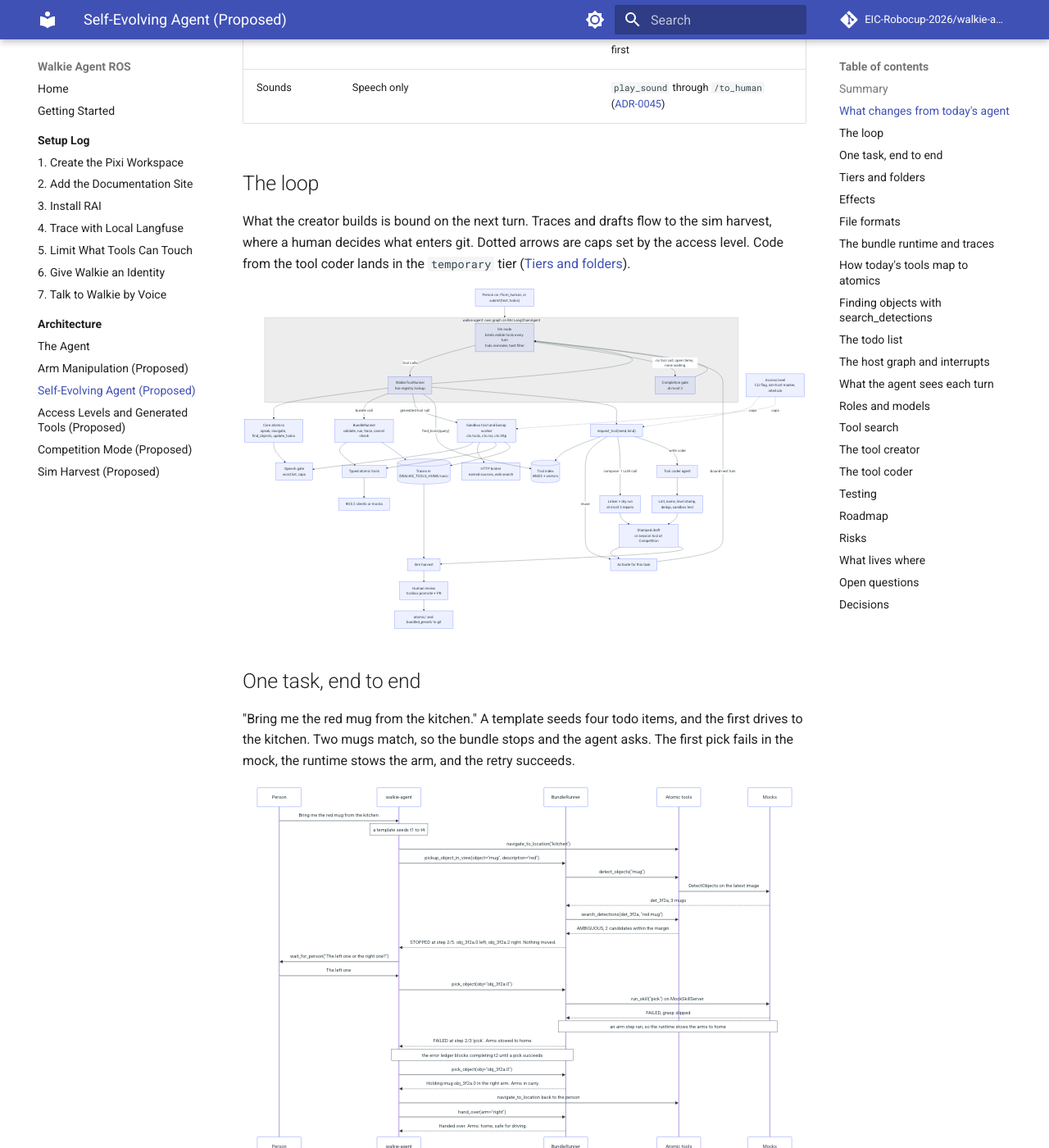
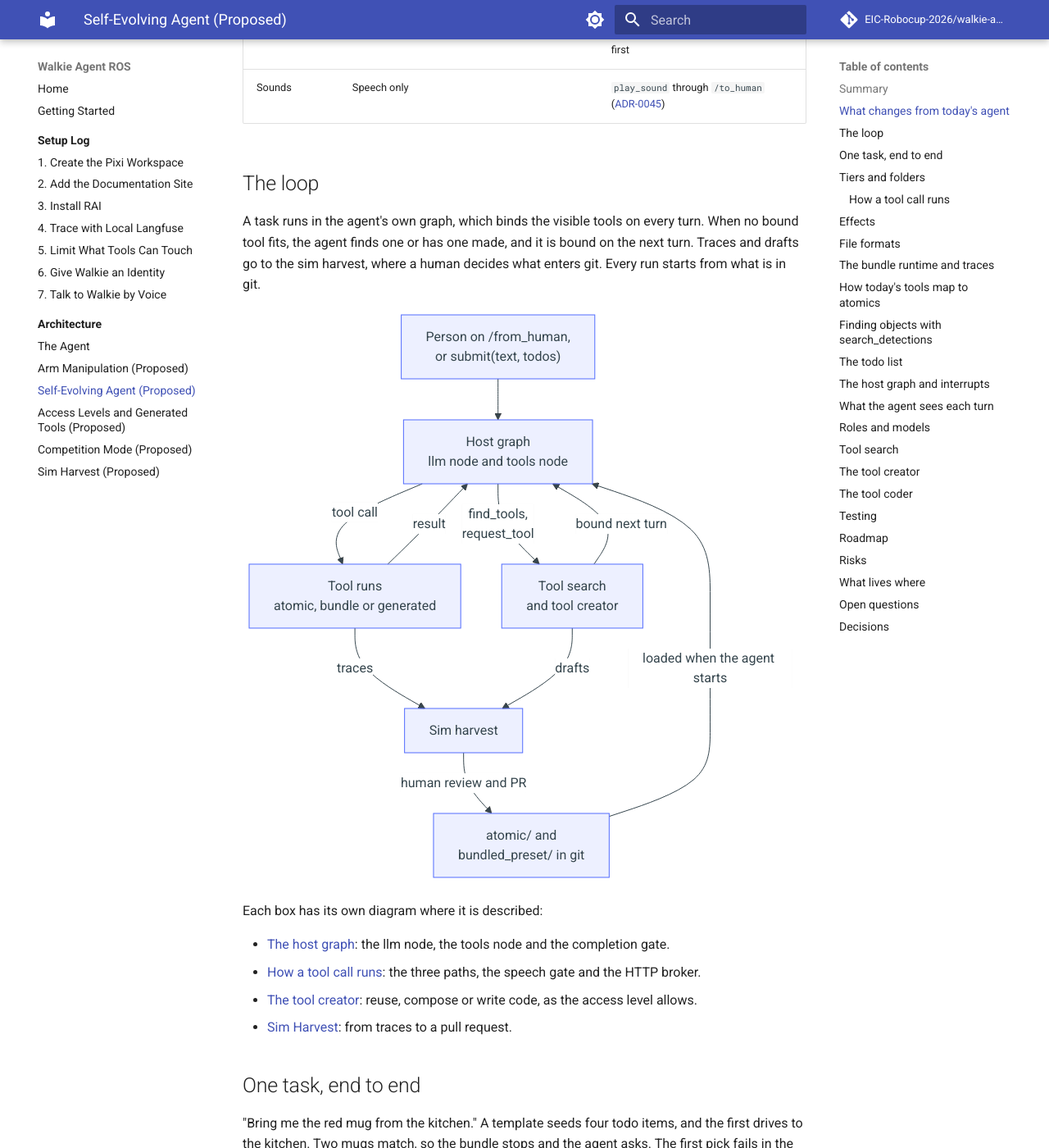
Before and after one commit to EIC-Robocup-2026/walkie-agent-ros, an MkDocs documentation site: the page built from docs/architecture/self-evolving-agent.md, in a window 1280 px wide and 1400 px high, scrolled down 1479 px. Shown: the whole window at 82% size. Built offline with MkDocs 1.6.1 and Material for MkDocs 9.7.7, drawn with Linux system fonts in a browser that asks for light colours; comment, search, counter and statistics services are not loaded; some of the changed text lies outside the part shown.

Commit message:
docs: split the self-evolving agent loop diagram into an overview and three focused diagrams
The single loop flowchart mixed the host graph, tool dispatch, tool
creation, access-level caps and the harvest in 27 edges. It is now a
small overview, with detailed diagrams placed beside the sections that
describe them: the host graph, how a tool call runs (new subsection
under Tiers and folders) and the tool creator.

````diff
--- a/docs/architecture/self-evolving-agent.md
+++ b/docs/architecture/self-evolving-agent.md
@@ -48,43 +48,34 @@ competition rules on [Competition Mode](competition.md), promotion on
 
 ## The loop
 
-What the creator builds is bound on the next turn. Traces and drafts flow
-to the sim harvest, where a human decides what enters git. Dotted arrows
-are caps set by the access level. Code from the tool coder lands in the
-`temporary` tier ([Tiers and folders](#tiers-and-folders)).
+A task runs in the agent's own graph, which binds the visible tools on
+every turn. When no bound tool fits, the agent finds one or has one made,
+and it is bound on the next turn. Traces and drafts go to the sim harvest,
+where a human decides what enters git. Every run starts from what is in
+git.
 
 ```mermaid
 flowchart TD
-    OP["Person on /from_human, or submit(text, todos)"] --> WA
-    subgraph WA["walkie-agent: own graph on RAI LangChainAgent"]
-        LLM["llm node<br/>binds visible tools every turn<br/>todo reminder, taint filter"] -->|tool calls| TR["WalkieToolRunner<br/>live registry lookup"]
-        TR --> LLM
-        LLM -->|"no tool call, open items, none waiting"| GATE["Completion gate<br/>at most 2"]
-        GATE --> LLM
-    end
-    LVL["Access level<br/>CLI flag, sim-host marker, interlock"] -.->|caps| RQ & HOST
-    TR --> CORE["Core atomics<br/>speak, navigate, find_objects, update_todos"]
-    TR -->|bundle call| RUN["BundleRunner<br/>validate, run, trace, cancel check"]
-    TR -->|generated tool call| HOST["Sandbox host and bwrap worker<br/>ctx.tools, ctx.ros, ctx.http"]
-    CORE & HOST --> SG["Speech gate<br/>word list, caps"]
-    HOST --> WEB["HTTP broker<br/>named sources, web search"]
-    RUN & HOST --> ATOM["Typed atomic tools"]
-    ATOM --> BE["ROS 2 clients or mocks"]
-    TR -->|"find_tools(query)"| IDX[("Tool index<br/>BM25 + vectors")]
-    TR --> RQ["request_tool(need, kind)"]
-    RQ --> IDX
-    RQ -->|reuse| ACT["Activate for this task"]
-    RQ -->|"compose: 1 LLM call"| LINK["Linker + dry run<br/>at most 2 repairs"]
-    RQ -->|write code| CODER["Tool coder agent"]
-    CODER --> LINT["Lint, name, level stamp,<br/>dedup, sandbox test"]
-    LINK & LINT --> DRAFT["Stamped draft<br/>or session tool at Competition"]
-    DRAFT --> ACT
-    ACT -->|bound next turn| LLM
-    RUN & HOST --> TRACES[("Traces in $WALKIE_TOOLS_HOME/runs/")]
-    TRACES & DRAFT --> HV["Sim harvest"]
-    HV --> HUMAN["Human review<br/>toolbox promote + PR"]
-    HUMAN --> GIT["atomic/ and bundled_preset/ in git"]
+    P["Person on /from_human,<br/>or submit(text, todos)"] --> HG["Host graph<br/>llm node and tools node"]
+    HG -->|"tool call"| RUN["Tool runs<br/>atomic, bundle or generated"]
+    RUN -->|"result"| HG
+    HG -->|"find_tools,<br/>request_tool"| NEW["Tool search<br/>and tool creator"]
+    NEW -->|"bound next turn"| HG
+    RUN -->|"traces"| HV["Sim harvest"]
+    NEW -->|"drafts"| HV
+    HV -->|"human review and PR"| GIT["atomic/ and<br/>bundled_preset/ in git"]
+    GIT -->|"loaded when the agent starts"| HG
 ```
+
+Each box has its own diagram where it is described:
+
+- [The host graph](#the-host-graph-and-interrupts): the llm node, the
+  tools node and the completion gate.
+- [How a tool call runs](#how-a-tool-call-runs): the three paths, the
+  speech gate and the HTTP broker.
+- [The tool creator](#the-tool-creator): reuse, compose or write code, as
+  the access level allows.
+- [Sim Harvest](harvest.md#pipeline): from traces to a pull request.
 
 ## One task, end to end
 
@@ -152,6 +143,27 @@ no generated file, so a sim draft cannot reach a competition by accident.
 Today's `navigation.py`, `memory.py` and `speech.py` gain a typed `core()`
 in place and keep their sentences. The registry scans them and
 `tools/atomic/`, so there is one catalogue without a large file move.
+
+### How a tool call runs
+
+`WalkieToolRunner` sends each call down one of three paths. Everything
+spoken passes the [speech gate](competition.md#speech-gate). Generated code
+reaches tools, ROS and the web only through a `ctx` that the parent checks
+on every call ([The shared ctx API](access-levels.md#the-shared-ctx-api)).
+
+```mermaid
+flowchart TD
+    TR["WalkieToolRunner"] -->|"atomic"| ATOM["Atomic tools<br/>typed, reviewed, in git"]
+    TR -->|"bundle"| RUN["BundleRunner<br/>checks, runs and traces each step"]
+    TR -->|"generated Python"| HOST["Sandbox host<br/>bwrap worker, every ctx call checked"]
+    RUN --> ATOM
+    HOST -->|"ctx.tools"| ATOM
+    HOST -->|"ctx.http"| WEB["HTTP broker<br/>named sources, web search"]
+    HOST -->|"ctx.ros: Unrestricted, Standard"| BE
+    ATOM -->|"speak, play_sound"| SG["Speech gate<br/>word list, caps"]
+    ATOM --> BE["ROS 2 clients or mocks"]
+    SG --> BE
+```
 
 ## Effects
 
@@ -358,6 +370,17 @@ names in the registry and reports each result to the error ledger. With no
 tool call while items are open and none is waiting, a **completion gate**
 sends the LLM back, at most twice.
 
+```mermaid
+flowchart TD
+    IN["Utterance, or<br/>submit(text, todos),<br/>queued while a task runs"] --> LLM["llm node<br/>binds the visible tools, repairs the history,<br/>adds the todo reminder"]
+    LLM -->|"tool calls"| TR["tools node: WalkieToolRunner<br/>looks up unknown names in the registry"]
+    TR -->|"results"| LLM
+    TR -->|"after wait_for_person"| DONE(["Run ends"])
+    LLM -->|"no tool call"| GATE{"Items open,<br/>none waiting?"}
+    GATE -->|"yes: completion gate,<br/>at most twice per task"| LLM
+    GATE -->|"no, or already twice"| DONE
+```
+
 **A new utterance.** Phase 1 switches from RAI's default,
 `interrupt_keep_last`, to its `queue` behaviour: an utterance that arrives
 mid-task waits until the task ends. Only a reset, or an utterance that is
@@ -449,6 +472,20 @@ fails on spoken requests: "can you make a cat noise" shares no word with
 `request_tool(need, kind)` takes a need of at most 200 characters and a
 `kind` (`data`, `sound`, `computation`, `perception` or `behaviour`). It is
 a fixed pipeline, not an agent loop, and no task depends on it succeeding.
+The access level decides which stages are on (the table below). Code from
+the tool coder lands in the `temporary` tier.
+
+```mermaid
+flowchart TD
+    RQ["request_tool(need, kind)"] --> S["1. Search the tool index<br/>no LLM"]
+    S -->|"a clear match"| OFFER["6. Activate and offer<br/>bound next turn"]
+    S -->|"no match"| C["2. Compose<br/>atomic agent, one LLM call"]
+    C -->|"a bundle"| L["3. Link and dry run<br/>at most 2 repairs"]
+    C -->|"needs code"| W["4. Tool coder<br/>then lint, name, level stamp,<br/>dedup, sandbox test"]
+    L --> SAVE["5. Save a stamped draft,<br/>or at Competition<br/>a session tool"]
+    W --> SAVE
+    SAVE --> OFFER
+```
 
 1. **Search**, no LLM. An exact name, or a top hit both branches rank
    first above a calibrated cosine, is reused.
````
